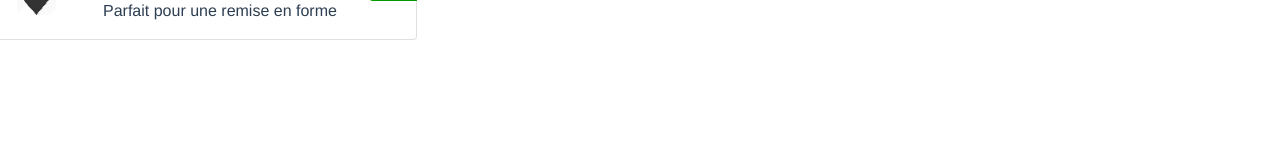
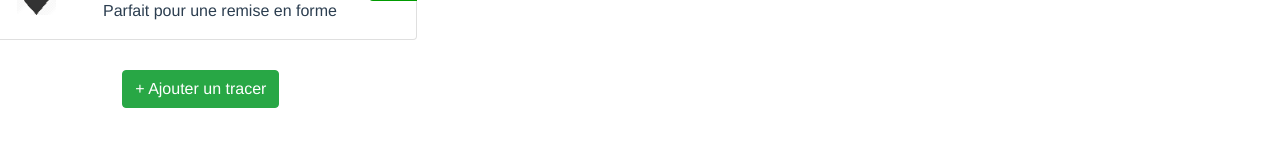
Before and after one commit to PierreRainero/PathPartout, a Vue app in the folder vuejs/: page /#/profile in a window 1280 px wide. Shown: the part 228-374 px from the top of the page. Built offline with nearby package versions, Linux system fonts and the light colour scheme; no server answers.

Commit message:
add button 'Ajouter un tracer'

```diff
--- a/vuejs/src/components/Runs.vue
+++ b/vuejs/src/components/Runs.vue
@@ -1,10 +1,13 @@
 <template>
   <div>
     <div class="left-panel">
-      <div class="navbar-brand" v-on:click="resetRuns()">Mes tracers</div>
+      <div class="navbar-brand" v-on:click="resetRuns()">{{ clickedItem == null ? 'Mes tracers' : '	&lt; Mes tracers'}}</div>
         <div class="scrollable">
           <div v-for="(run, index) in runs" :key="index" v-on:click="clickRun(index)">
             <Run :title=run.title :description=run.description :date=run.date :img=run.img  :clicked=isClicked(index) :length=run.length :pois=run.pois />
+          </div>
+          <div class="btn-add">
+            <button type="button" class="btn btn-success" v-on:click="addRun()">+ Ajouter un tracer</button>
           </div>
         </div>
     </div>
@@ -38,6 +41,10 @@ export default {
       this.clickedItem = null;
       this.$emit("reset");
 
+    },
+    addRun: function() {
+      console.log('laa');
+
     }
   }
 };
@@ -60,4 +67,8 @@ export default {
   overflow-x: hidden;
   /* overflow-y: hidden; */
 }
+
+.btn-add {
+  margin-top: 30px;
+}
 </style>
```
